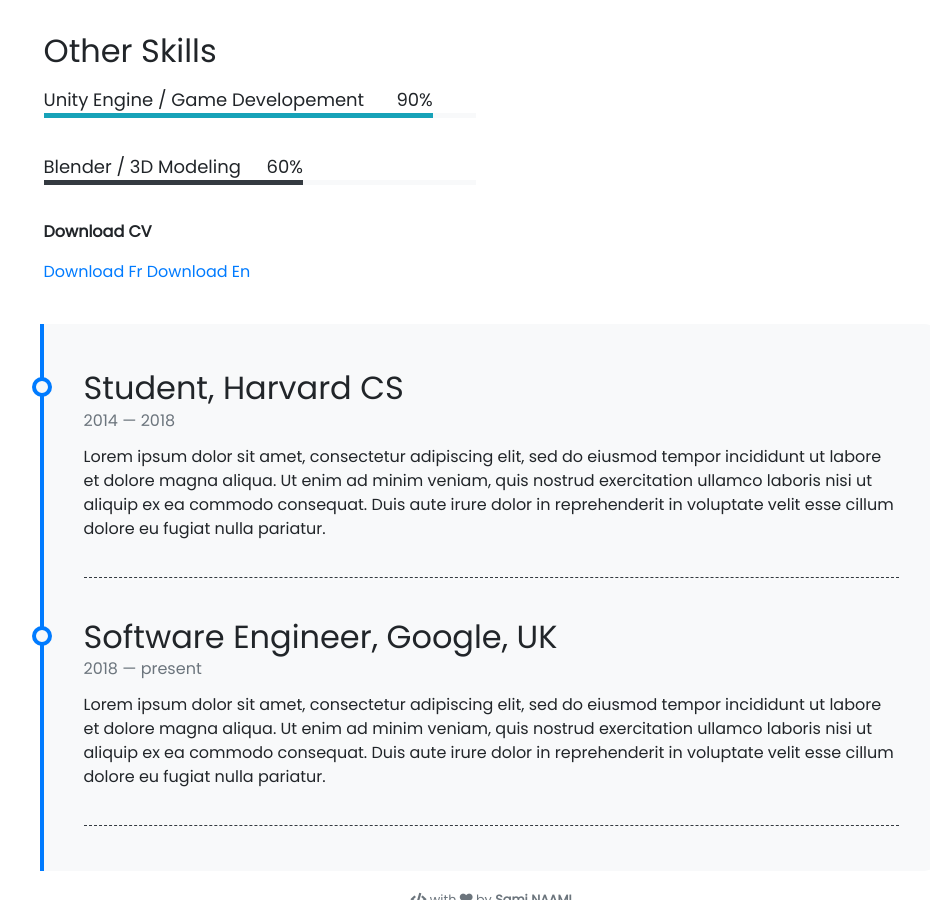
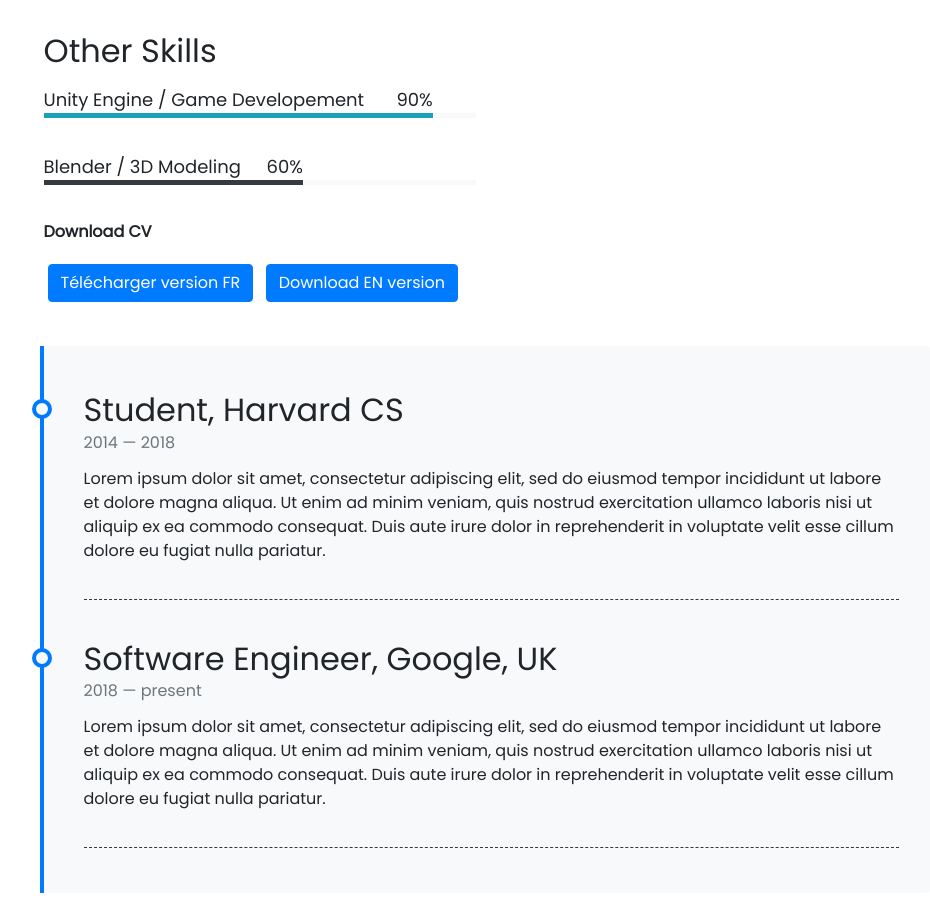
Before and after one commit to snaami/snaami.github.io, a Jekyll site: the page built from pages/about.md, in a window 1280 px wide and 900 px high, scrolled down 765 px. Shown: the whole window, without its empty margins (149-1079 px from the left). Built offline with Jekyll 4.4.1, drawn with Linux system fonts in a browser that asks for light colours; nearby versions of some CDN libraries.

Commit message:
improve button CV

```diff
--- a/pages/about.md
+++ b/pages/about.md
@@ -26,8 +26,8 @@ If you like to know more about Sami continue to read my CV below or just use the
 
 **Download CV**
 <p>
-	 <a class="github-button" href="site.url" data-icon="octicon-cloud-download" aria-label="Download CV FR">Download Fr</a>
-	 <a class="github-button" href="site.url" data-icon="octicon-cloud-download" aria-label="Download CV FR">Download En</a>
+{% include elements/button.html link="site.url" text="Télécharger version FR" style="primary" %}
+{% include elements/button.html link="site.url" text="Download EN version" style="primary" %}
 </p>
 
 <div class="row">
```
